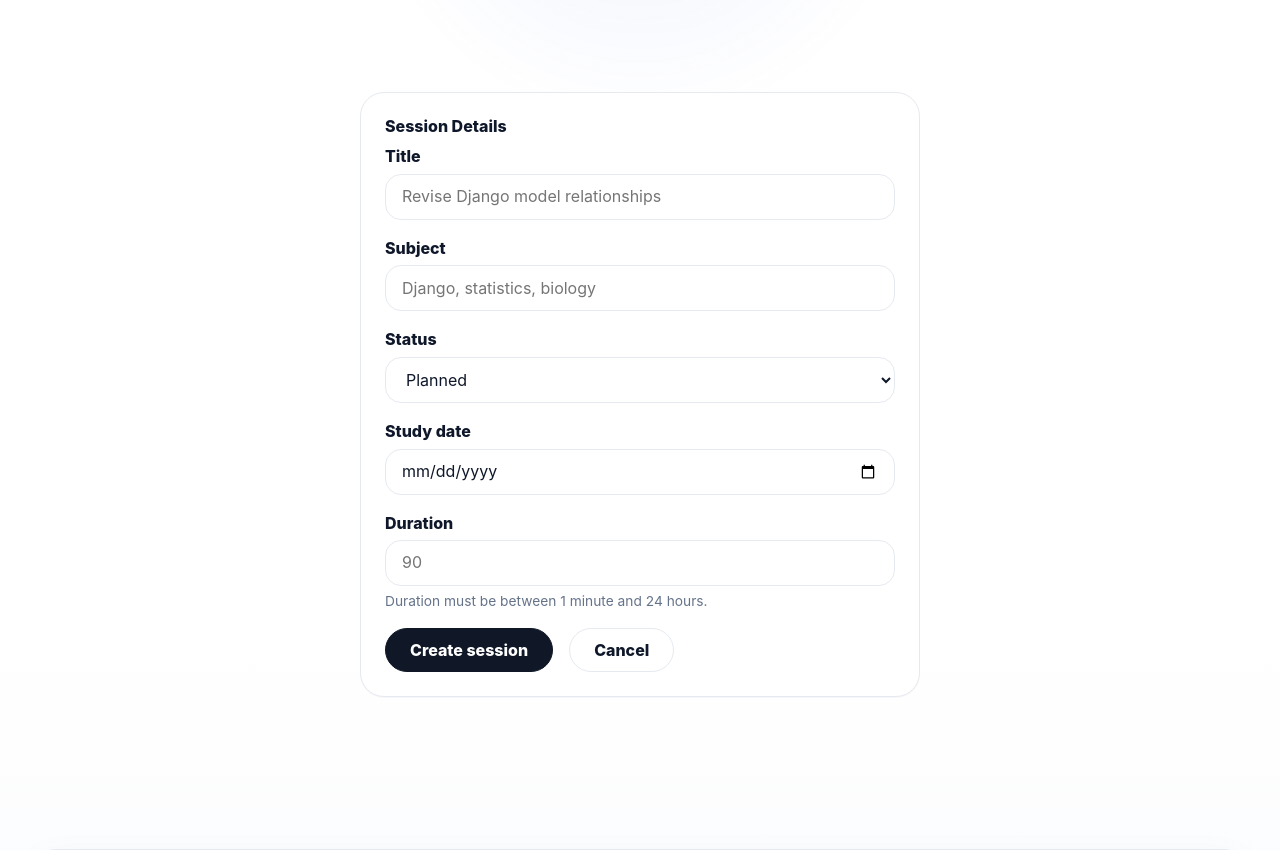
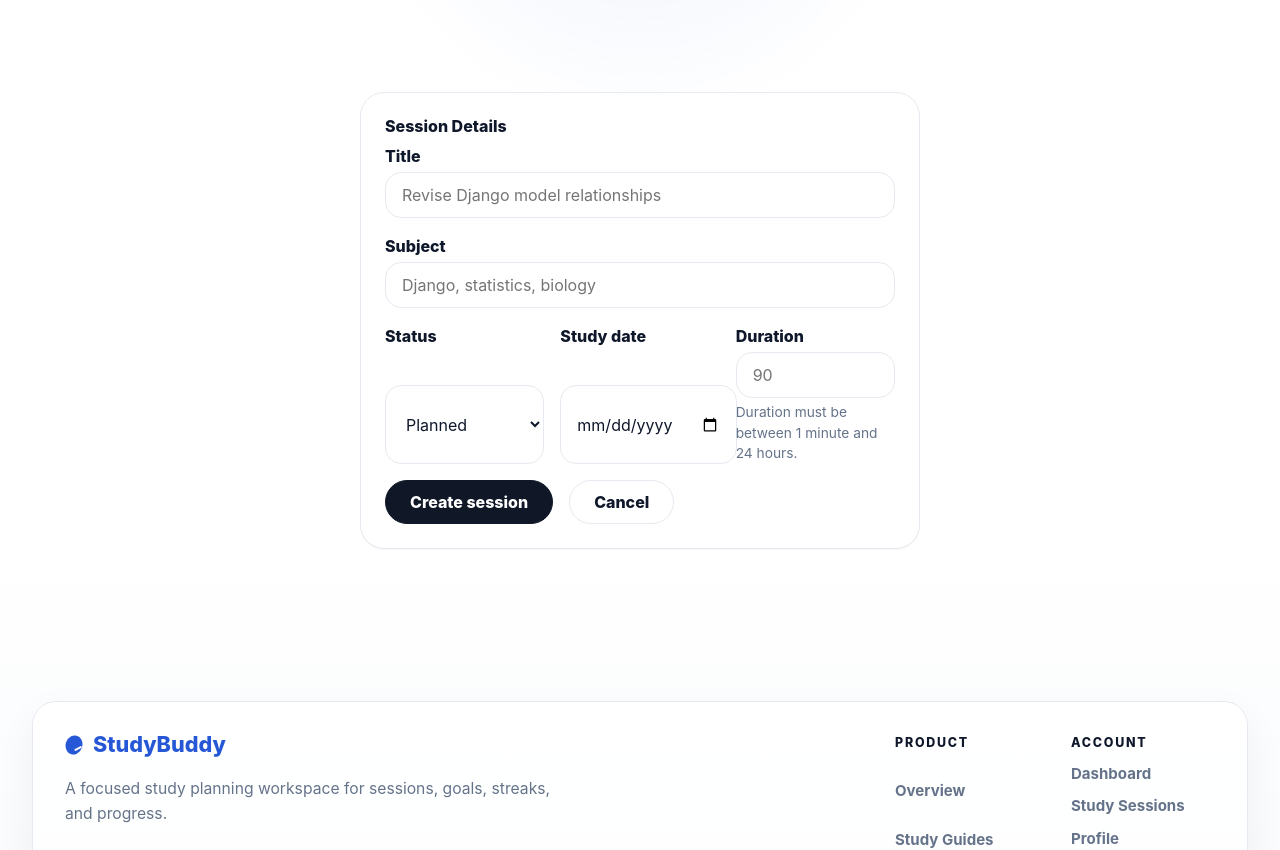
Before and after one commit to AAdewunmi/StudyBuddy-Study-Planner-Project, a Django app: page /sessions/new/ in a window 1280 px wide. Shown: the part 274-1124 px from the top of the page. Run offline with Django 5.2, Linux system fonts and the light colour scheme; the visitor is signed in with stand-in values (Sample User, id 1).

Commit message:
feat(session-form): enhance form layout with grid structure for better usability

```diff
--- a/static/css/theme.css
+++ b/static/css/theme.css
@@ -547,6 +547,17 @@ p {
     margin: 0;
 }
 
+.form-field {
+    display: grid;
+    gap: var(--space-xs);
+}
+
+.form-field-grid {
+    display: grid;
+    grid-template-columns: repeat(3, minmax(0, 1fr));
+    gap: var(--space-md);
+}
+
 .form-ui label {
     color: var(--color-ink);
     font-weight: 800;
@@ -1066,4 +1077,8 @@ p {
     .mock-topline {
         flex-direction: column;
     }
+
+    .form-field-grid {
+        grid-template-columns: 1fr;
+    }
 }
--- a/templates/sessions/session_form.html
+++ b/templates/sessions/session_form.html
@@ -29,18 +29,62 @@
               </div>
             {% endif %}
 
-            {% for field in form %}
-              <p>
-                <label for="{{ field.id_for_label }}">{{ field.label }}</label>
-                {{ field }}
-                {% if field.help_text %}
-                  <span class="helptext">{{ field.help_text }}</span>
+            <div class="form-field">
+              <label for="{{ form.title.id_for_label }}">Title</label>
+              {{ form.title }}
+              {% if form.title.help_text %}
+                <span class="helptext">{{ form.title.help_text }}</span>
+              {% endif %}
+              {% if form.title.errors %}
+                <span class="form-errors">{{ form.title.errors }}</span>
+              {% endif %}
+            </div>
+
+            <div class="form-field">
+              <label for="{{ form.subject.id_for_label }}">Subject</label>
+              {{ form.subject }}
+              {% if form.subject.help_text %}
+                <span class="helptext">{{ form.subject.help_text }}</span>
+              {% endif %}
+              {% if form.subject.errors %}
+                <span class="form-errors">{{ form.subject.errors }}</span>
+              {% endif %}
+            </div>
+
+            <div class="form-field-grid">
+              <div class="form-field">
+                <label for="{{ form.status.id_for_label }}">Status</label>
+                {{ form.status }}
+                {% if form.status.help_text %}
+                  <span class="helptext">{{ form.status.help_text }}</span>
                 {% endif %}
-                {% if field.errors %}
-                  <span class="form-errors">{{ field.errors }}</span>
+                {% if form.status.errors %}
+                  <span class="form-errors">{{ form.status.errors }}</span>
                 {% endif %}
-              </p>
-            {% endfor %}
+              </div>
+
+              <div class="form-field">
+                <label for="{{ form.study_date.id_for_label }}">Study date</label>
+                {{ form.study_date }}
+                {% if form.study_date.help_text %}
+                  <span class="helptext">{{ form.study_date.help_text }}</span>
+                {% endif %}
+                {% if form.study_date.errors %}
+                  <span class="form-errors">{{ form.study_date.errors }}</span>
+                {% endif %}
+              </div>
+
+              <div class="form-field">
+                <label for="{{ form.duration_minutes.id_for_label }}">Duration</label>
+                {{ form.duration_minutes }}
+                {% if form.duration_minutes.help_text %}
+                  <span class="helptext">{{ form.duration_minutes.help_text }}</span>
+                {% endif %}
+                {% if form.duration_minutes.errors %}
+                  <span class="form-errors">{{ form.duration_minutes.errors }}</span>
+                {% endif %}
+              </div>
+            </div>
 
             <div class="card-actions">
               <button class="btn-ui btn-ui-primary" type="submit">{{ submit_label }}</button>
```
